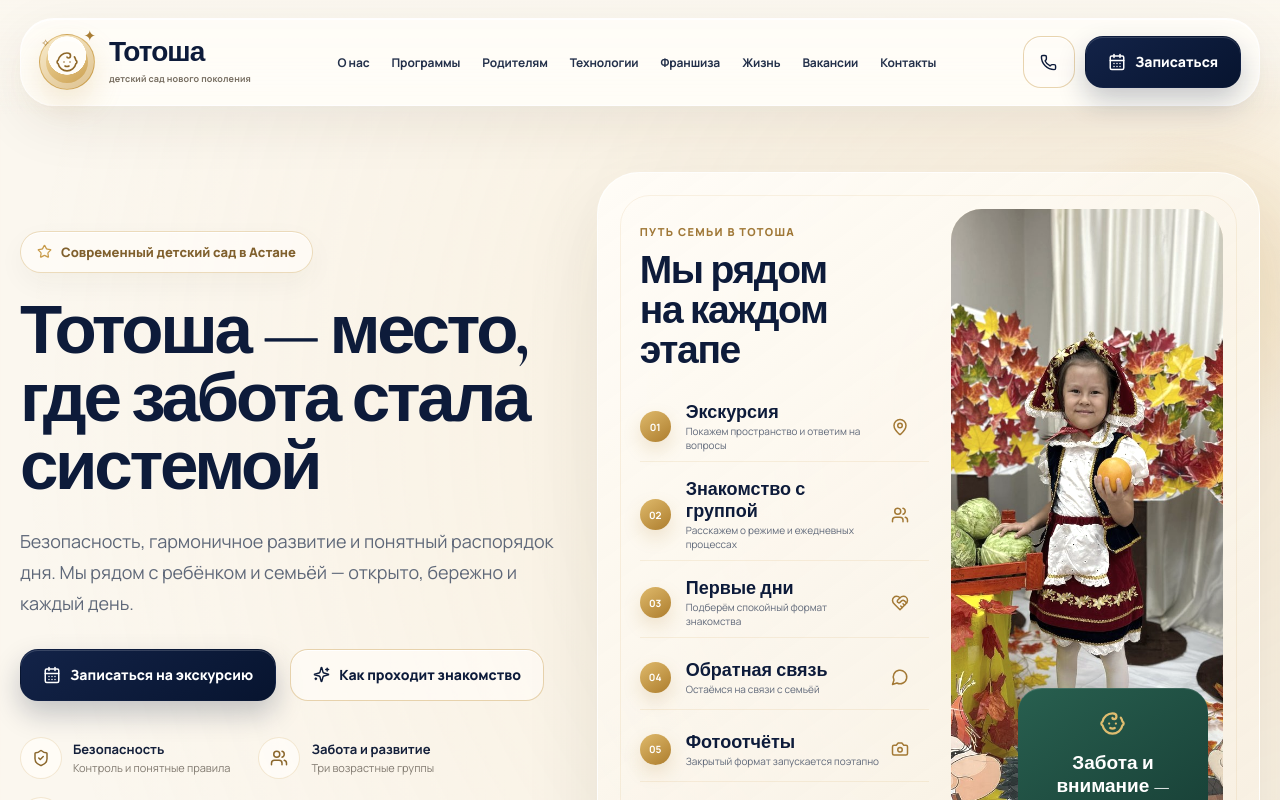
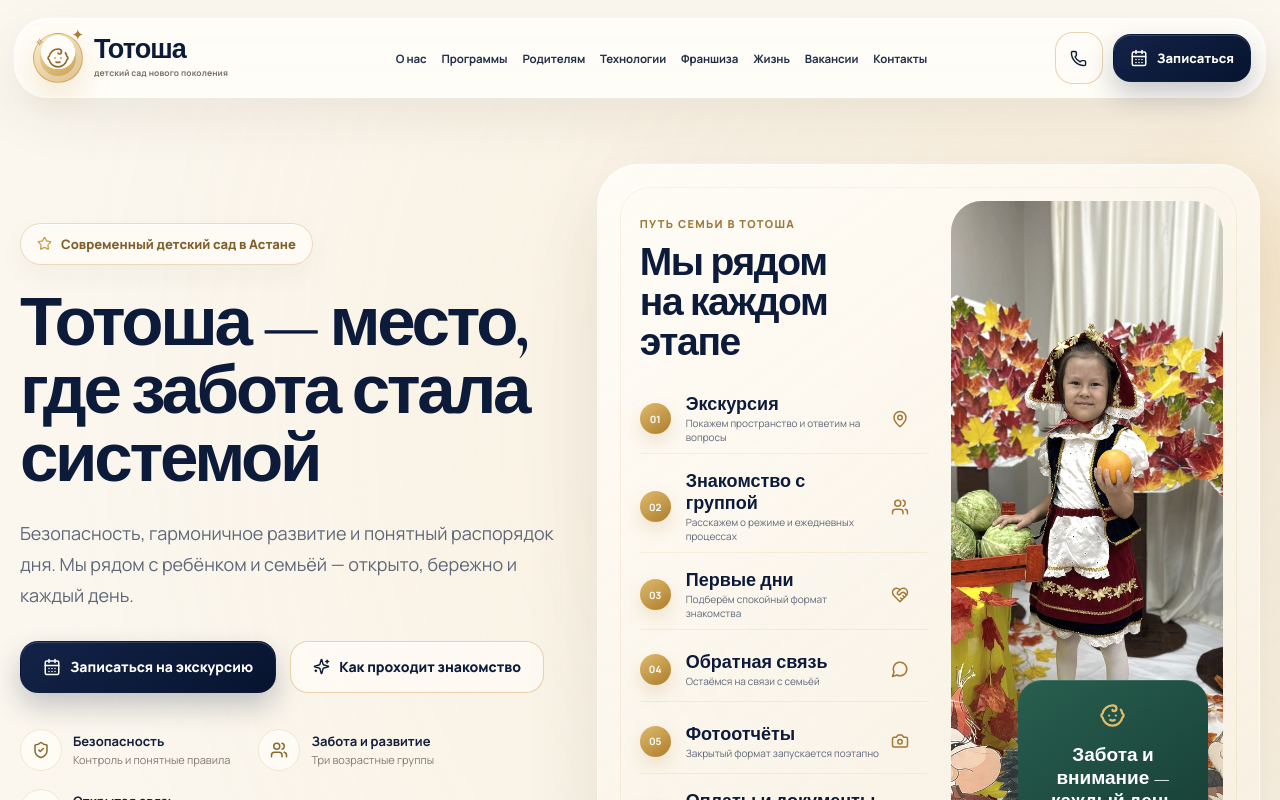
Before and after one commit to nexora-kz/totosha, a Next.js app: page / in a window 1280 px wide. Shown: the top 800 px of the page. Built offline with nearby package versions, Linux system fonts and the light colour scheme.

Commit message:
Load header menu fix after base premium styles

```diff
--- a/app/premium-generated.css
+++ b/app/premium-generated.css
@@ -4,6 +4,7 @@
 @import './test-style.css';
 @import './premium-mobile-v093.css';
 @import './office.css';
+@import './premium-header-v097.css';
 
 .premium-journey-photo,
 .premium-visual-about .premium-photo-frame,
```
